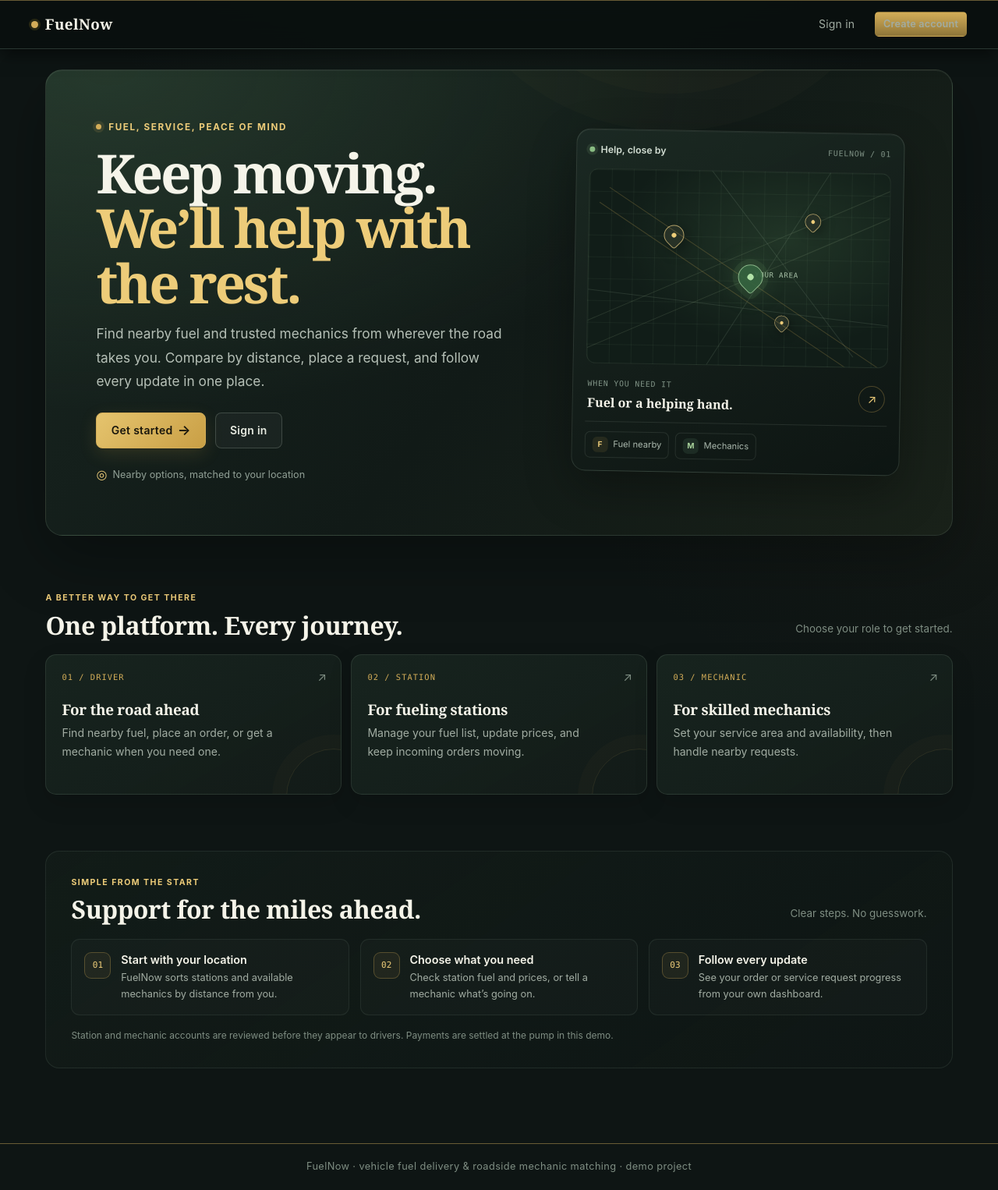
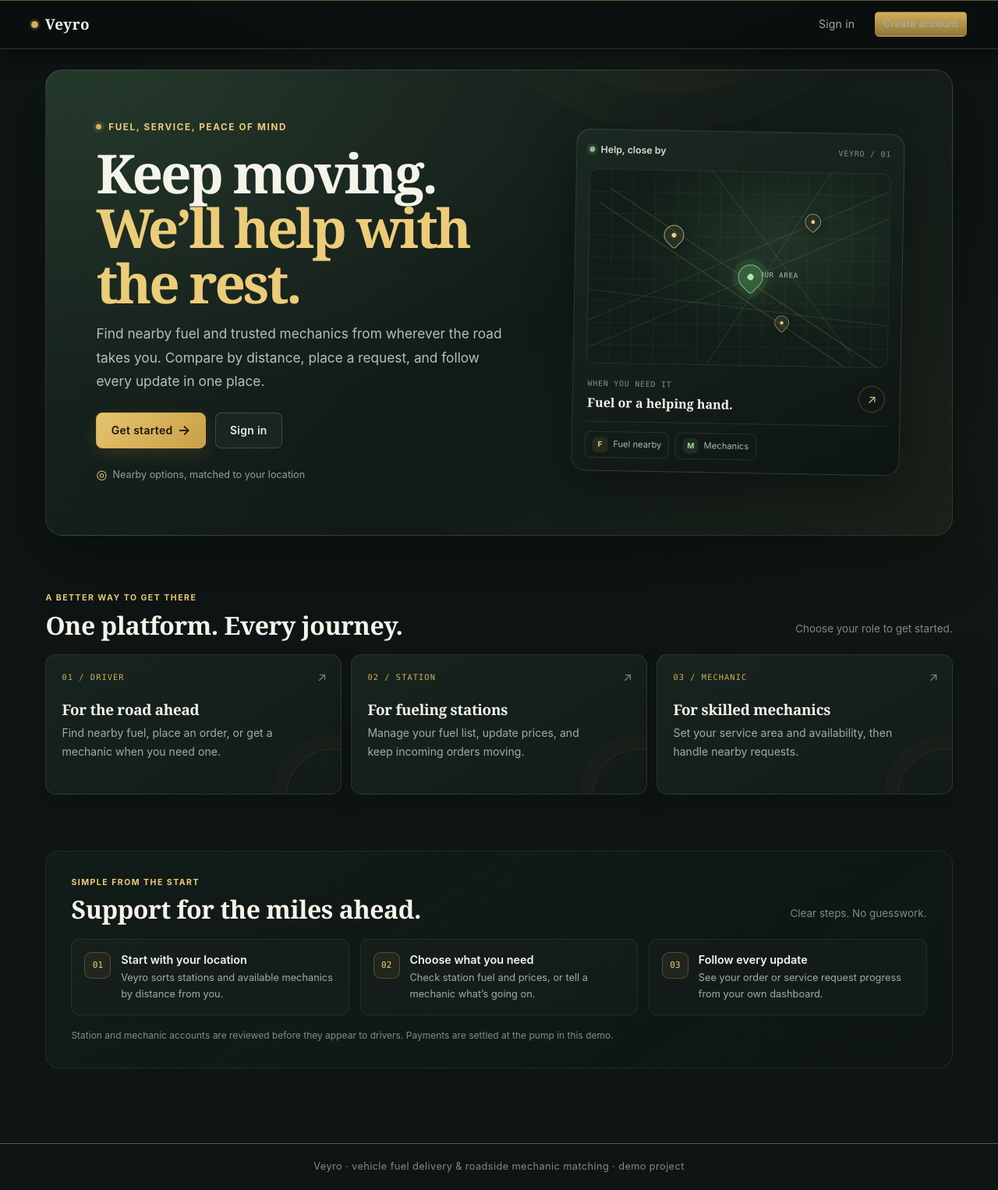
Before and after one commit to Just-Yousef/Fuel-Now, a Flask app: page / in a window 1280 px wide. Shown: the whole page at 78% size. Run offline with Flask 3, Linux system fonts and the light colour scheme; parts of the project's set-up code (start-up, migrations or seed data) failed here and were passed over.

Commit message:
Rename application to Veyro

```diff
--- a/app.py
+++ b/app.py
@@ -183,7 +183,7 @@ def create_app(config_name: str | None = None) -> Flask:
             "role_labels": ROLE_LABELS,
             "status_labels": STATUS_LABELS,
             "currency": app.config["DEFAULT_CURRENCY"],
-            "app_name": "FuelNow",
+            "app_name": "Veyro",
         }
 
     @app.template_filter("money")
@@ -248,7 +248,7 @@ def create_app(config_name: str | None = None) -> Flask:
     _check_production_safety(app)
 
     app.logger.info(
-        "FuelNow started — env=%s debug=%s cookie_less=%s",
+        "Veyro started — env=%s debug=%s cookie_less=%s",
         config_name,
         app.debug,
         app.config.get("COOKIE_LESS_SESSIONS"),
--- a/blueprints/auth.py
+++ b/blueprints/auth.py
@@ -55,7 +55,7 @@ def _send_verification(user) -> str:
         return link
     return link if _send_email(
         user,
-        "Verify your FuelNow account",
+        "Verify your Veyro account",
         f"Open this link to verify your email address:\n\n{link}",
     ) else ""
 
@@ -229,7 +229,7 @@ def register():
 
         token = session_tokens.login_with_token(user)
         auth_utils.pin_session()
-        flash(f"Welcome to FuelNow, {user.full_name}!", "success")
+        flash(f"Welcome to Veyro, {user.full_name}!", "success")
 
         if not user.email_verified:
             return session_tokens.redirect_with_token("auth.verify_notice", token)
@@ -537,7 +537,7 @@ def forgot_password():
             if current_app.config.get("MAIL_SERVER"):
                 _send_email(
                     user,
-                    "Reset your FuelNow password",
+                    "Reset your Veyro password",
                     f"Open this link to reset your password:\n\n{link}",
                 )
             elif current_app.config["SHOW_VERIFICATION_LINK"]:
--- a/geo_search.py
+++ b/geo_search.py
@@ -37,7 +37,7 @@ DEFAULT_PROVIDER = "https://photon.komoot.io/api/"
 DEFAULT_REVERSE_PROVIDER = "https://photon.komoot.io/reverse"
 # Photon asks clients to identify themselves; also gives them someone to email
 # if traffic ever becomes a problem.
-USER_AGENT = "FuelNow/1.0 (demo app; +https://github.com/)"
+USER_AGENT = "Veyro/1.0 (demo app; +https://github.com/)"
 REQUEST_TIMEOUT = 4  # seconds; the UI degrades to "no suggestions"
 
 MIN_QUERY_LEN = 2
--- a/security.py
+++ b/security.py
@@ -224,8 +224,8 @@ def totp_uri(secret: str, email: str) -> str:
     """Return an otpauth URI for manual or QR authenticator enrollment."""
     import urllib.parse
 
-    label = urllib.parse.quote(f"FuelNow:{email}")
-    issuer = urllib.parse.quote("FuelNow")
+    label = urllib.parse.quote(f"Veyro:{email}")
+    issuer = urllib.parse.quote("Veyro")
     return f"otpauth://totp/{label}?secret={secret}&issuer={issuer}&digits=6&period=30"
 
 
--- a/seed.py
+++ b/seed.py
@@ -1,4 +1,4 @@
-"""Demo data for FuelNow.
+"""Demo data for Veyro.
 
 Coordinates are real-ish points around Abuja (FCT, Nigeria) so that distance
 sorting produces sensible results. One station is deliberately placed in Lagos
--- a/static/css/app.css
+++ b/static/css/app.css
@@ -1,5 +1,5 @@
 /* =========================================================================
-   FuelNow — dark & classic theme
+   Veyro — dark & classic theme
    Ink-black grounds, warm parchment text, brass accents, serif headings.
    Single stylesheet, no build step, no external fonts or CDNs.
    ========================================================================= */
--- a/templates/admin/dashboard.html
+++ b/templates/admin/dashboard.html
@@ -5,7 +5,7 @@
 <div class="page-head">
   <div>
     <h1>Platform overview</h1>
-    <p class="lede">Approvals, monitoring and account health across FuelNow.</p>
+    <p class="lede">Approvals, monitoring and account health across Veyro.</p>
   </div>
   <div class="btn-row">
     <a class="btn" href="{{ url_for('admin.users') }}">Manage users</a>
--- a/templates/auth/admin_login.html
+++ b/templates/auth/admin_login.html
@@ -5,7 +5,7 @@
 <div class="auth-shell">
   <div class="card">
     <h1>Administrator sign in</h1>
-    <p class="muted">Use an administrator account to access the FuelNow control panel.</p>
+    <p class="muted">Use an administrator account to access the Veyro control panel.</p>
 
     <form method="post" action="{{ url_for('auth.admin_login') }}" class="mt-2">
       {{ csrf_field() }}
--- a/templates/auth/admin_totp_setup.html
+++ b/templates/auth/admin_totp_setup.html
@@ -5,12 +5,12 @@
 <div class="auth-shell">
   <div class="card">
     <h1>Set up two-factor authentication</h1>
-    <p class="muted">Add FuelNow to an authenticator app, then enter the six-digit code.</p>
+    <p class="muted">Add Veyro to an authenticator app, then enter the six-digit code.</p>
 
     <div class="field mt-2">
       <label>Manual setup key</label>
       <input type="text" value="{{ secret }}" readonly autocomplete="off">
-      <div class="help">Account: {{ current_user.email }} · Issuer: FuelNow</div>
+      <div class="help">Account: {{ current_user.email }} · Issuer: Veyro</div>
     </div>
 
     {% if otpauth_uri %}
--- a/templates/index.html
+++ b/templates/index.html
@@ -17,10 +17,10 @@
     <p class="hero-footnote"><span aria-hidden="true">◎</span> Nearby options, matched to your location</p>
   </div>
 
-  <aside class="hero-showcase" aria-label="FuelNow service overview">
+  <aside class="hero-showcase" aria-label="Veyro service overview">
     <div class="showcase-head">
       <span class="showcase-status"><i></i> Help, close by</span>
-      <span class="showcase-caption">FUELNOW / 01</span>
+      <span class="showcase-caption">VEYRO / 01</span>
     </div>
     <div class="showcase-map" aria-hidden="true">
       <span class="map-route map-route-one"></span>
@@ -91,7 +91,7 @@
       <span class="journey-number">01</span>
       <div>
         <h3>Start with your location</h3>
-        <p>FuelNow sorts stations and available mechanics by distance from you.</p>
+        <p>Veyro sorts stations and available mechanics by distance from you.</p>
       </div>
     </article>
     <article class="journey-step">
```
Also changed, not shown: tests/test_reported_bugs.py (+2 -2 lines), README.md, 1 other file.
